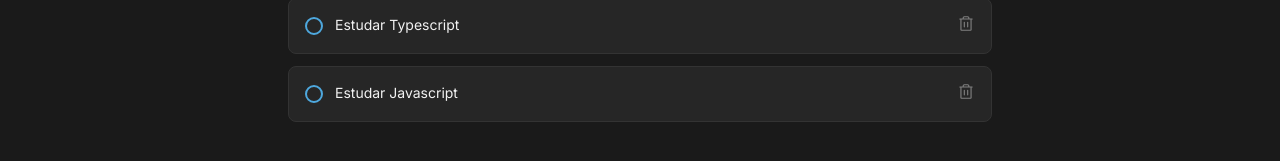
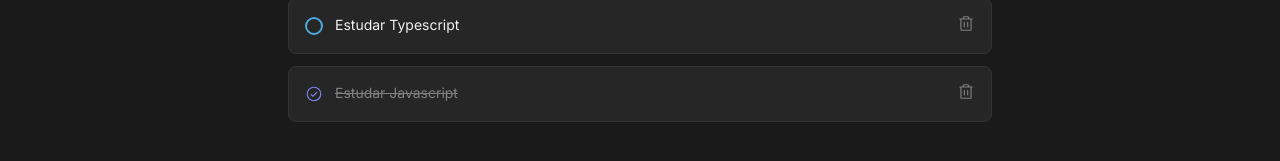
Before and after one commit to rafaelamiranda/todo-list, a React (Vite) app: page / in a window 1280 px wide. Shown: the part 405-566 px from the top of the page. Built offline with nearby package versions, Linux system fonts and the light colour scheme.

Commit message:
feat: Concluir task e painel de nenhuma task cadastrada

```diff
--- a/src/App.tsx
+++ b/src/App.tsx
@@ -46,10 +46,27 @@ function App() {
     setTasks(newTasks)
   }
 
+  function toggleTaskCompletedById(taskId: string) {
+    const newTasks = tasks.map(task => {
+      if (task.id === taskId) {
+        return {
+          ...task,
+          isCompleted: !task.isCompleted
+        }
+      }
+      return task;
+    });
+    setTasks(newTasks);
+  }
+
   return (
     <>
       <Header onAddTask={handleAddTask} />
-      <Tasks tasks={tasks} onDeleteTask={handleRemoveTask} />
+      <Tasks
+        tasks={tasks}
+        onDeleteTask={handleRemoveTask}
+        onCompleteTask={toggleTaskCompletedById}
+      />
     </>
   )
 }
--- a/src/components/Task/Task.module.css
+++ b/src/components/Task/Task.module.css
@@ -17,6 +17,11 @@
   margin-right: auto;
 }
 
+p.completed {
+  color: var(--gray-300);
+  text-decoration: line-through;
+}
+
 .checkContainer {
   width: 1.125rem;
   height: 1.125rem;
@@ -32,6 +37,12 @@
   cursor: pointer;
 }
 
+.checkContainer svg {
+  width: 100%;
+  height: 100%;
+  color: var(--purple);
+}
+
 .task button:last-of-type {
   background: none;
   border: none;
--- a/src/components/Task/index.tsx
+++ b/src/components/Task/index.tsx
@@ -1,19 +1,20 @@
 import { ITask } from '../../App'
 import styles from './Task.module.css'
-import { Trash } from '@phosphor-icons/react'
+import { Trash, CheckCircle } from '@phosphor-icons/react'
 
 interface Props {
   task: ITask;
   onDeleteTask: (taskId: string) => void;
+  onCompleteTask: (taskId: string) => void;
 }
 
-export function Task({ task,  onDeleteTask  }: Props) {
+export function Task({ task,  onDeleteTask, onCompleteTask  }: Props) {
   return (
     <div className={styles.task}>
-      <button className={styles.checkContainer}>
-        <div />
+      <button className={styles.checkContainer} onClick={() => onCompleteTask(task.id)}>
+        {task.isCompleted ? <CheckCircle size={18} /> : <div /> }
       </button>
-      <p>{task.title}</p>
+      <p className={task.isCompleted ? styles.completed : ''}>{task.title}</p>
       <button onClick={() => onDeleteTask(task.id)}>
         <Trash size={18} />
       </button>
--- a/src/components/Tasks/Tasks.module.css
+++ b/src/components/Tasks/Tasks.module.css
@@ -43,3 +43,15 @@
   flex-direction: column;
   gap: 0.75rem;
 }
+
+.empty {
+  text-align: center;
+  padding-top: 4rem;
+  color: var(--gray-300);
+  border-top: 1px solid currentColor;
+  border-radius: 8px;
+}
+
+.empty p {
+  font-weight: 700;
+}
--- a/src/components/Tasks/index.tsx
+++ b/src/components/Tasks/index.tsx
@@ -1,13 +1,15 @@
 import { ITask } from '../../App';
 import { Task } from '../Task'
+import { ClipboardText } from '@phosphor-icons/react'
 import styles from './Tasks.module.css'
 
 interface Props {
   tasks: ITask[];
   onDeleteTask:  (taskId: string) => void;
+  onCompleteTask: (taskId: string) => void;
 }
 
-export function Tasks({ tasks, onDeleteTask  }: Props) {
+export function Tasks({ tasks, onDeleteTask, onCompleteTask  }: Props) {
   const taskLength = tasks.length;
   const completedTasks = tasks.filter(task => task.isCompleted).length;
 
@@ -25,8 +27,22 @@ export function Tasks({ tasks, onDeleteTask  }: Props) {
       </header>
       <div className={styles.list}>
         {tasks.map(task => (
-          <Task task={task} key={task.id}  onDeleteTask={onDeleteTask} />
+          <Task
+            task={task}
+            key={task.id}
+            onDeleteTask={onDeleteTask}
+            onCompleteTask={onCompleteTask}
+          />
         ))}
+
+        {taskLength === 0 && (
+          <div className={styles.empty}>
+            <ClipboardText size={56} />
+            <p>Nenhuma tarefa cadastrada</p>
+            <span>Crie tarefas e organize seus itens a fazer</span>
+          </div>
+        )}
+
       </div>
 
     </section>
```
